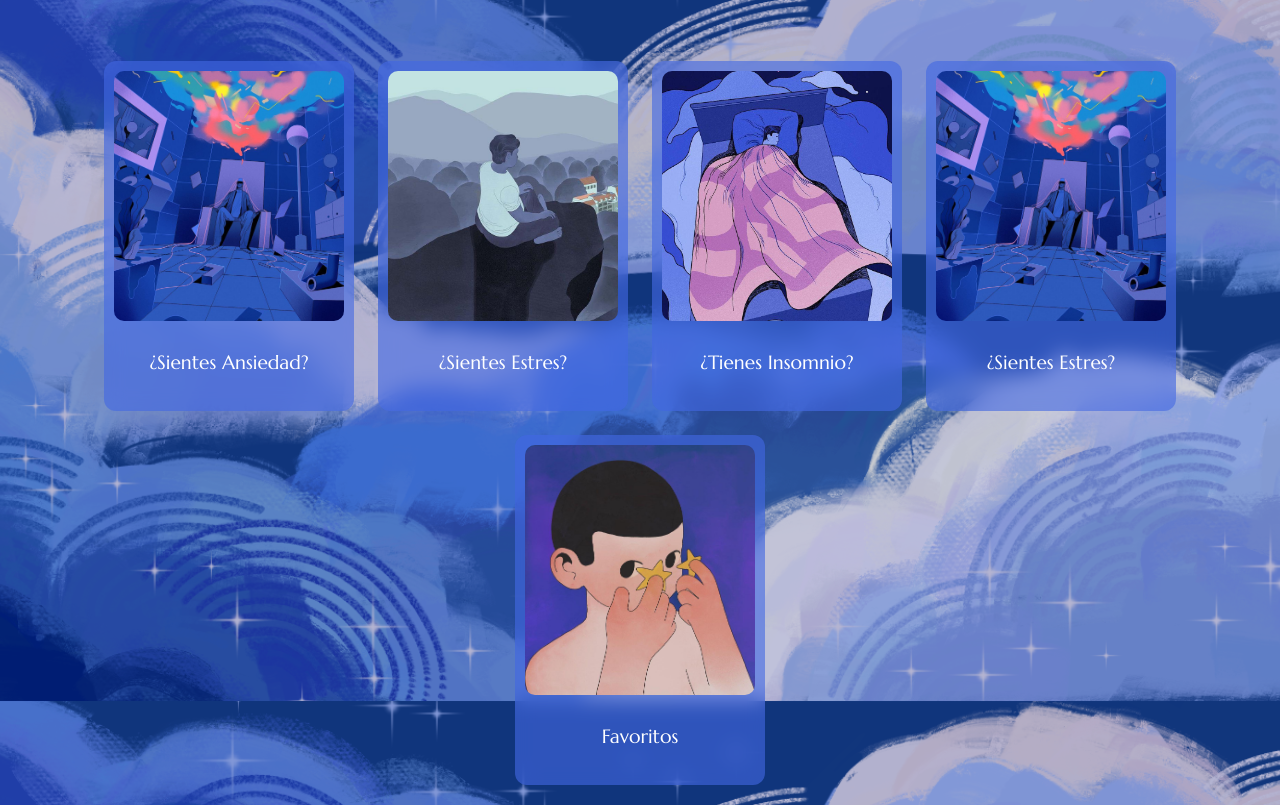
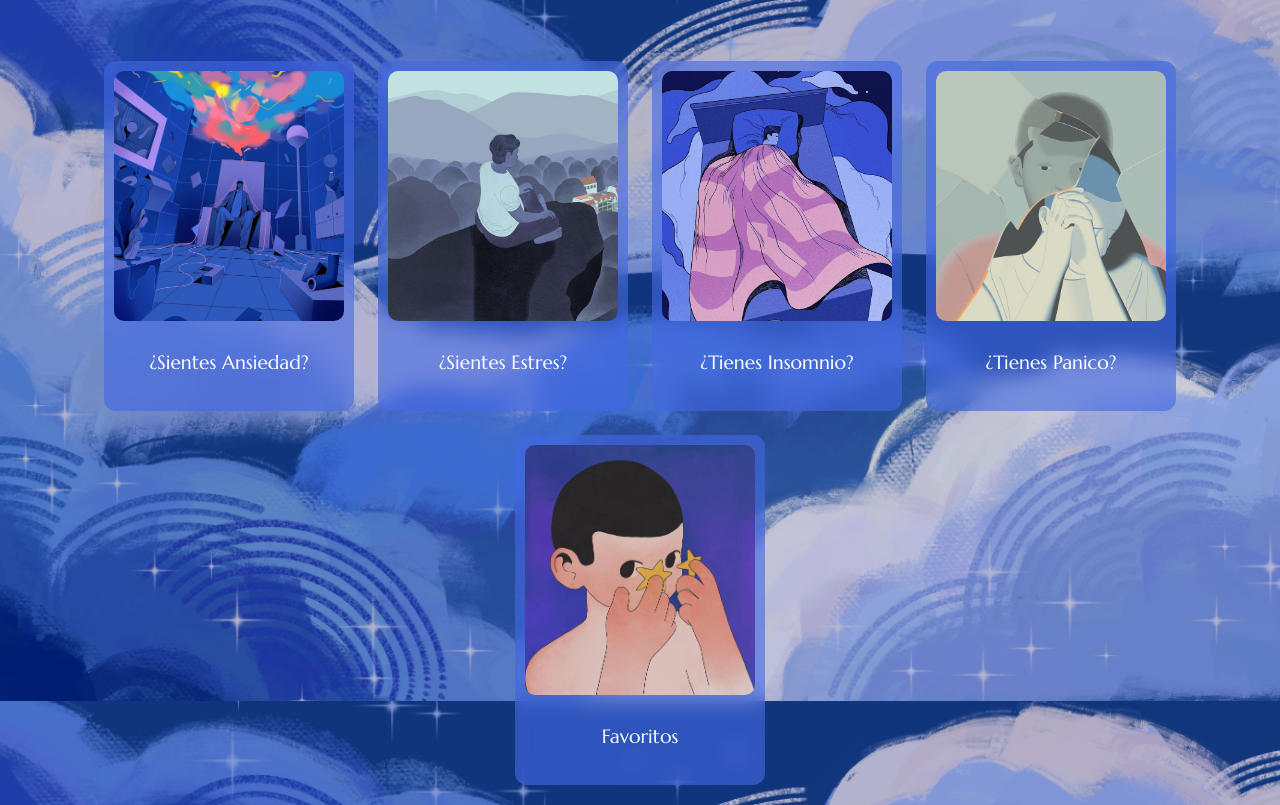
Before and after one commit to GianlucaBenitez/Mediarte, a website: page src/client/indexmenu.html in a window 1280 px wide. Shown: the part 99-904 px from the top of the page. Drawn offline with nearby package versions, Linux system fonts and the light colour scheme.

Commit message:
corregir card estres

```diff
--- a/src/client/indexmenu.html
+++ b/src/client/indexmenu.html
@@ -55,9 +55,9 @@
           <img src="styles/insomioCard.jpg" class="card-image Insomnio" alt="Meditacion de Insomnio">
           <h5 class="card-title Insomnio">¿Tienes Insomnio?</h5>
         </div>
-        <div class="meditation-card Estres">
-          <img src="styles/ansiedadCard.jpg" class="card-image Estres" alt="Meditacion de Estres">
-          <h5 class="card-title Estres">¿Sientes Estres?</h5>
+        <div class="meditation-card Panico">
+          <img src="styles/panicoCard.jpg" class="card-image Panico" alt="Meditacion de Panico">
+          <h5 class="card-title Panico">¿Tienes Panico?</h5>
         </div>
         <div class="meditation-card Guardados">
           <img src="styles/guardadoCard.jpeg" class="card-image Guardados" alt="Guardados">
```
